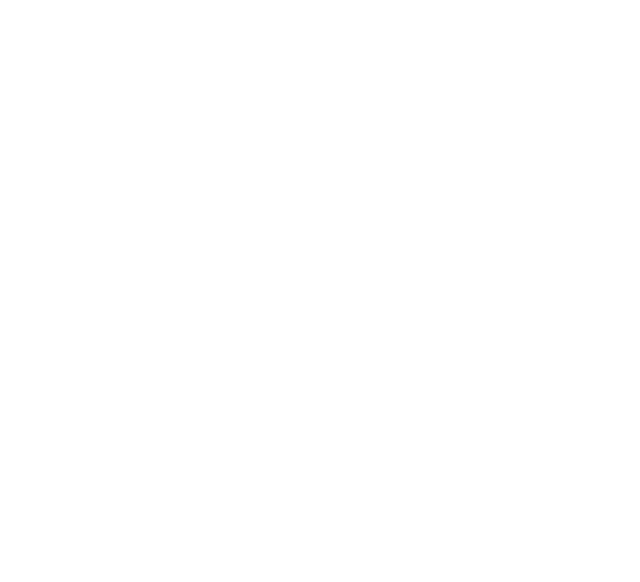
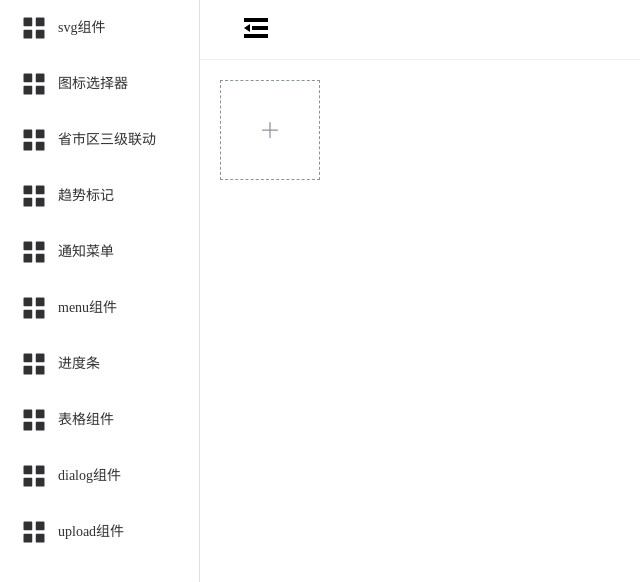
Before and after one commit to yjm020811/jm-ui, a Vue app: page /upload in a window 1280 px wide. Before the commit this address had no page. Shown: the top 582 px of the page, without its empty margins (0-640 px from the left). Built offline with nearby package versions, Linux system fonts and the light colour scheme.

Commit message:
修改table组件，添加upload组件

```diff
--- a/src/components/MyTable/index.vue
+++ b/src/components/MyTable/index.vue
@@ -18,23 +18,13 @@
   //加载图标名
   elementLoadingIcon: {
     type: String
+  },
+  //编辑区域的配置
+  actionOptions: {
+    type: Object
   }
 });
 console.log(props);
-
-
-//过滤操作选项后的一个配置
-const tableOptions = computed(() =>
-  //过滤出没有action的配置项
-  props.options.filter((item) => {
-    return !item.action;
-  })
-);
-console.log(tableOptions);
-
-//找出操作项的配置,如果找到item具有action项，就返回item
-const actionOptions = computed(() => props.options.find((item) => item.action));
-console.log(actionOptions);
 
 //表格是否在加载中
 const isLoading = computed(() => {
@@ -44,32 +34,39 @@
     return false;
   }
 });
-
-//编辑按钮点击事件
-const handleEdit = (scope) => {
-  console.log(scope.row);
-};
 </script>
 
 <template>
-  <el-table :data="tableData" style="width: 100%" v-loading="isLoading" :element-loading-text="elementLoadingText"
-    :element-loading-spinner="elementLoadingIcon">
-    <template v-for="(item, index) in tableOptions" :key="index">
+  <el-table
+    :data="tableData"
+    style="width: 100%"
+    v-loading="isLoading"
+    :element-loading-text="elementLoadingText"
+    :element-loading-spinner="elementLoadingIcon"
+  >
+    <template v-for="(item, index) in options" :key="index">
       <!-- 正常展示数据的区域 -->
-      <el-table-column :label="item.label" :prop="item.prop" :align="item.align" :width="item.width">
+      <el-table-column
+        :label="item.label"
+        :prop="item.prop"
+        :align="item.align"
+        :width="item.width"
+      >
         <template #default="scope">
           <slot v-if="item.slot" :name="item.slot" :scope="scope"></slot>
           <span v-else>{{ scope.row[item.prop] }}</span>
-          <el-icon-edit class="edit" @click="handleEdit(scope)" v-if="item.edit"></el-icon-edit>
         </template>
       </el-table-column>
     </template>
 
     <!-- 编辑区域 -->
-    <el-table-column :label="actionOptions.label" :prop="actionOptions.prop" :align="actionOptions.align"
-      :width="actionOptions.width">
+    <el-table-column
+      v-if="actionOptions.show"
+      :label="actionOptions.label"
+      :align="actionOptions.align"
+      :width="actionOptions.width"
+    >
       <template #default="scope">
-        <!-- action插槽 -->
         <slot name="action" :scope="scope"></slot>
       </template>
     </el-table-column>
--- a/src/components/container/navSide/index.vue
+++ b/src/components/container/navSide/index.vue
@@ -36,6 +36,10 @@
       <el-icon-menu></el-icon-menu>
       <span>dialog组件</span>
     </el-menu-item>
+    <el-menu-item index="/upload">
+      <el-icon-menu></el-icon-menu>
+      <span>upload组件</span>
+    </el-menu-item>
   </el-menu>
 </template>
 
--- a/src/components/index.js
+++ b/src/components/index.js
@@ -9,6 +9,7 @@
 import toDoList from "./toDoList/index.vue";
 import trend from "./trend/index.vue";
 import svgIcon from "./svgIcon/index.vue";
+import myUpload from "./myUpload/index.vue";
 
 // 全局组件对象
 const allGlobalComponents = {
@@ -21,12 +22,13 @@
   myProgress,
   toDoList,
   trend,
-  svgIcon
+  svgIcon,
+  myUpload
 };
 
 // 全局注册组件
 export default {
-  // 无比叫做install方法
+  // 务必叫做install方法
   install(app) {
     //注册项目
     Object.keys(allGlobalComponents).forEach((key) => {
--- /dev/null
+++ b/src/components/myUpload/index.vue
@@ -0,0 +1,72 @@
+<template>
+  <el-upload
+    class="avatar-uploader"
+    action="https://run.mocky.io/v3/9d059bf9-4660-45f2-925d-ce80ad6c4d15"
+    :show-file-list="false"
+    :http-request="handleUpload"
+  >
+    <el-button v-if="props.mode === 'button'" type="primary" size="small"
+      >点击上传</el-button
+    >
+    <template v-if="props.mode === 'img'">
+      <div class="upload-wrapper">
+        <img v-if="imageUrl" :src="imageUrl" class="avatar" />
+        <el-icon v-else class="avatar-uploader-icon"><Plus /></el-icon>
+      </div>
+    </template>
+  </el-upload>
+</template>
+
+<script setup>
+import { Plus } from "@element-plus/icons-vue";
+import { ref } from "vue";
+const imageUrl = "";
+const props = defineProps({
+  // 上传的模式（button/img）
+  mode: {
+    type: String,
+    default: "button"
+  },
+  // img模式的宽度
+  width: {
+    type: String,
+    default: "100px"
+  },
+  // img模式的高度
+  height: {
+    type: String,
+    default: "100px"
+  }
+});
+console.log(props);
+
+//自定义上传的方法
+const handleUpload = (data) => {
+  const file = data.file;
+  console.log(file);
+  // form
+  const form = new FormData();
+  form.append("file", file);
+  // 调用接口
+  // const request = {
+  //   url: "XXX",
+  //   method: "post",
+  //   headers: {
+  //     "Content-Type": "multipart/from-data"
+  //   },
+  //   data: form
+  // };
+};
+</script>
+
+<style scoped>
+.el-icon.avatar-uploader-icon {
+  font-size: 20px;
+  color: #8c939d;
+  /* 收到来自父组件的宽高加以v-bind双向绑定 */
+  width: v-bind(width);
+  height: v-bind(height);
+  text-align: center;
+  border: 1px dashed #8c939d;
+}
+</style>
--- a/src/router/index.js
+++ b/src/router/index.js
@@ -42,6 +42,10 @@
       {
         path: "/dialog",
         component: () => import("../views/dialog/index.vue")
+      },
+      {
+        path: "/upload",
+        component: () => import("../views/upload/index.vue")
       }
     ]
   }
--- a/src/views/table/index.vue
+++ b/src/views/table/index.vue
@@ -17,27 +17,28 @@
     label: "标题",
     prop: "title",
     align: "center",
-    width: 300,
-    edit: true
+    width: 300
   },
   {
     label: "地址",
     prop: "url",
     align: "center",
+    // 是否开启插槽
     slot: "url"
   },
   {
     label: "热度",
     prop: "hot",
     align: "center"
-  },
-  // 在table的末尾的操作列设置插槽
-  {
-    label: "操作",
-    align: "center",
-    action: true
   }
 ];
+
+//是否在末尾需要插槽
+const actionOptions = {
+  show: true,
+  label: "操作",
+  align: "center"
+};
 
 // 编辑表格数据
 const edit = (scope) => {
@@ -74,6 +75,7 @@
     :options="options"
     elementLoadingText="加载中，请等待！"
     :elementLoadingIcon="svg"
+    :actionOptions="actionOptions"
   >
     <template #url="{ scope }">
       <a
--- /dev/null
+++ b/src/views/upload/index.vue
@@ -0,0 +1,7 @@
+<template>
+  <div>
+    <myUpload mode="img" width="100px" height="100px"></myUpload>
+  </div>
+</template>
+<script setup></script>
+<style scoped></style>
```
